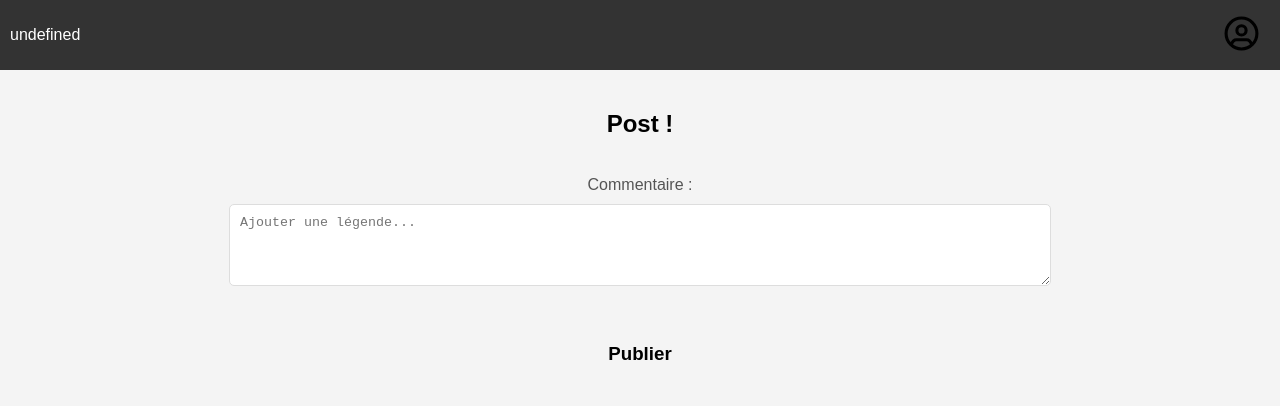
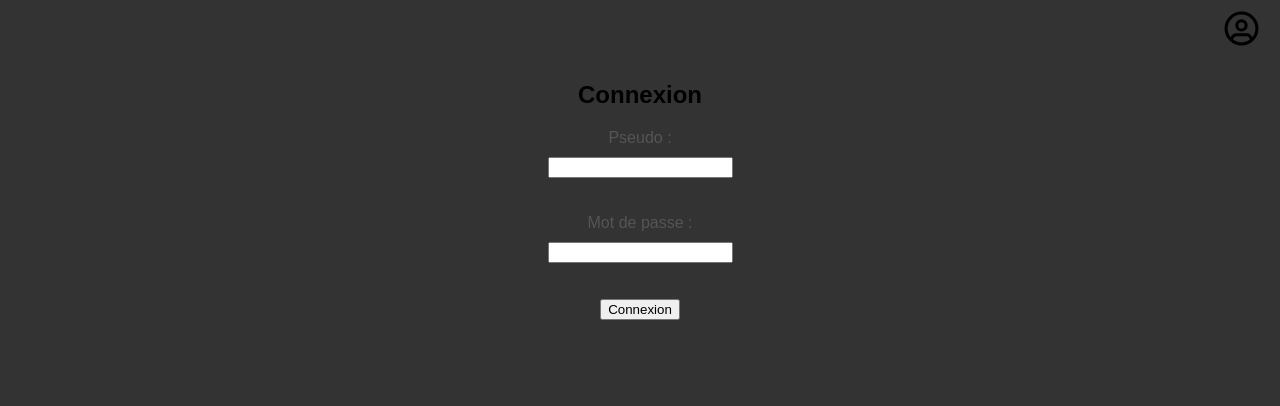
Before and after one commit to isf-so/Isfreseau, a plain HTML site: page firstpage.html in a window 1280 px wide. Shown: the top 406 px of the page. Drawn offline with Linux system fonts and the light colour scheme.

Commit message:
connexion

```diff
--- a/firstpage.html
+++ b/firstpage.html
@@ -8,6 +8,9 @@
     <link rel="stylesheet" href="styles/firstpage.css">
     <link rel="icon" type="image/x-icon" href="../img/OIG.jpg">
 </head>
+
+
+<body>
     <header>
         <div class="header">
             <div>
@@ -23,8 +26,20 @@
             </div>
         </div>
     </header>
-
-<body>
+    <div class="connexion">
+            <div class="center">
+                <h2>Connexion</h2>
+            </div>
+            <div>
+                <form onsubmit="connexion(); return false;">
+                    <label for="pseudo">Pseudo :</label>
+                    <input type="text" id="pseudo" name="pseudo"><br><br>
+                    <label for="motDePasse">Mot de passe :</label>
+                    <input type="password" id="motDePasse" name="motDePasse"><br><br>
+                    <input type="submit" value="Connexion">
+                </form>
+            </div>
+    </div>
     <div class="contain">
         <div class="text">
             <h2>Post !</h2>
@@ -44,7 +59,9 @@
     </div>
 
 </body>
-<script src="../script/connexion.js"></script>
-<script src="../script/firstjs.js"></script>
+<script src="script/data.js"></script>
+<script src="script/firstjs.js"></script>
+
+
 
 </html>
--- a/script/connexion.js
+++ b/script/connexion.js
@@ -1,7 +1,3 @@
 function connexion() {
-    // Récupère la valeur du champ pseudo
-    var pseudoValue = document.getElementById("pseudo").value;
-    //stocker la valeur dans une variable globale pour une utilisation ultérieure
-    window.pseudoVariable = pseudoValue;
     window.location.href = "firstpage.html";
 }
--- a/script/firstjs.js
+++ b/script/firstjs.js
@@ -1,14 +1,29 @@
-document.querySelector("#salut").innerHTML= window.pseudoVariable ;
+// Déclarer pseudoValue en dehors des fonctions pour qu'elle soit accessible à l'échelle globale
+var pseudoValue;
+
+function connexion() {
+    // Récupérer la valeur de l'input pseudo
+    pseudoValue = document.getElementById("pseudo").value;
+
+    // Vérifier si l'input pseudo est rempli
+    if (pseudoValue.trim() !== "") {
+        // Supprimer l'élément
+        document.querySelector(".connexion").remove();
+    } else {
+        // Gérer le cas où l'input pseudo n'est pas rempli
+        alert("Veuillez saisir un pseudo avant de soumettre le formulaire.");
+    }
+}
+
 function post() {
     // Récupérer les valeurs du formulaire
-    var caption = document.getElementById('caption').value;
+    let text = document.querySelector('#caption').value;
 
     // Créer un élément de publication
-    var postElement = document.createElement('div');
-    postElement.innerHTML = window.pseudoVariable+" : " +caption + '</p>';
+    let postElement = document.createElement('div');
+    postElement.innerHTML = pseudoValue + " : " + text + '</p>';
+    document.querySelector("#salut").innerHTML = pseudoValue;
 
     // Ajouter la publication à la div #post
     document.getElementById('post').appendChild(postElement);
-
-
 }
--- a/styles/firstpage.css
+++ b/styles/firstpage.css
@@ -2,9 +2,13 @@ body{
     font-family: Arial, sans-serif;
     margin: 0;
     padding: 0;
-    background-color: #f4f4f4;;
+    background-color: #f4f4f4;
+    position: relative;
 }
-
+.center{
+    display: flex;
+    justify-content: center;
+}
 .header{
     display: flex;
     align-items: center;
@@ -93,3 +97,9 @@ button:hover {
 .outil {
     margin-top: 20px; /* espace entre la première et la deuxième div */
 }
+.connexion{
+    position: absolute;
+    background-color: #333;
+    width: 100%;
+    height: 1000000px;
+}
```
Lines whose indentation alone changed are shown as unchanged.
